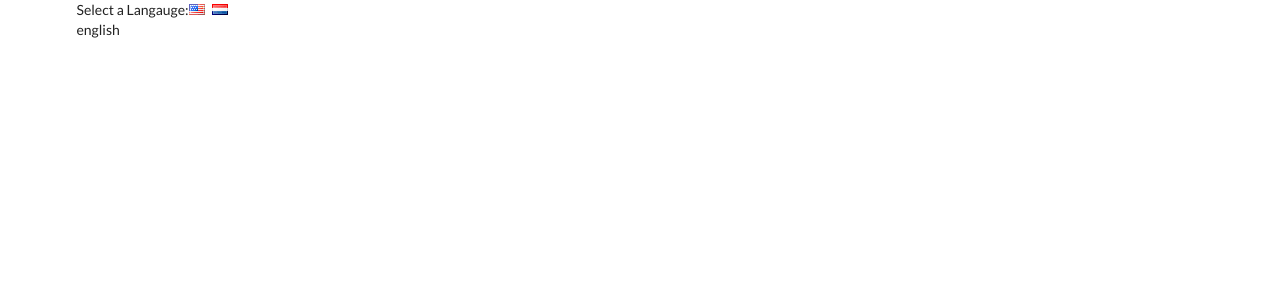
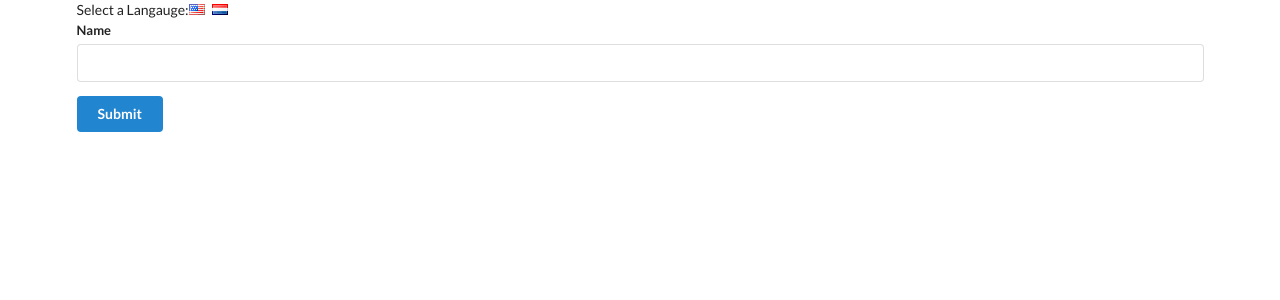
Before and after one commit to HarDhillon/translate, a React (Create React App) app: page / in a window 1280 px wide. Shown: the top 300 px of the page. Built offline with nearby package versions, Linux system fonts and the light colour scheme.

Commit message:
creating context folder and file with default english as context

```diff
--- a/src/components/App.js
+++ b/src/components/App.js
@@ -1,4 +1,5 @@
 import React from 'react';
+import UserCreate from './UserCreate';
 
 class App extends React.Component {
   state = { language: 'english' }
@@ -15,7 +16,7 @@ class App extends React.Component {
           <i className="flag us" onClick={() => this.onLanguageChange('english')} />
           <i className="flag nl" onClick={() => this.onLanguageChange('dutch')} />
         </div>
-        {this.state.language}
+        <UserCreate />
       </div>
     )
   }
--- a/src/components/UserCreate.js
+++ b/src/components/UserCreate.js
@@ -4,7 +4,7 @@ import Button from './Button';
 
 const UserCreate = () => {
   return (
-    <div>
+    <div className="ui form">
       <Field />
       <Button />
     </div>
--- /dev/null
+++ b/src/contexts/LanguageContext.js
@@ -0,0 +1,3 @@
+import React from 'react';
+
+export default React.createContext('english');
```
